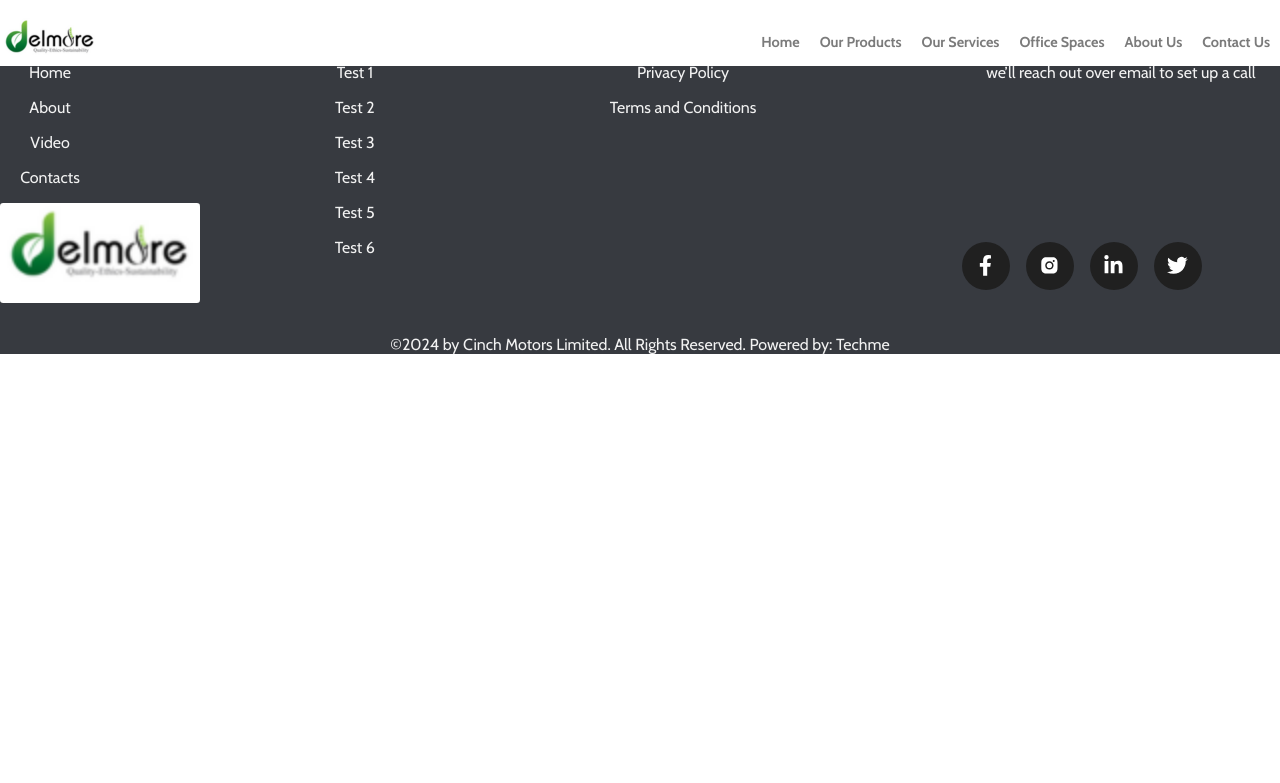
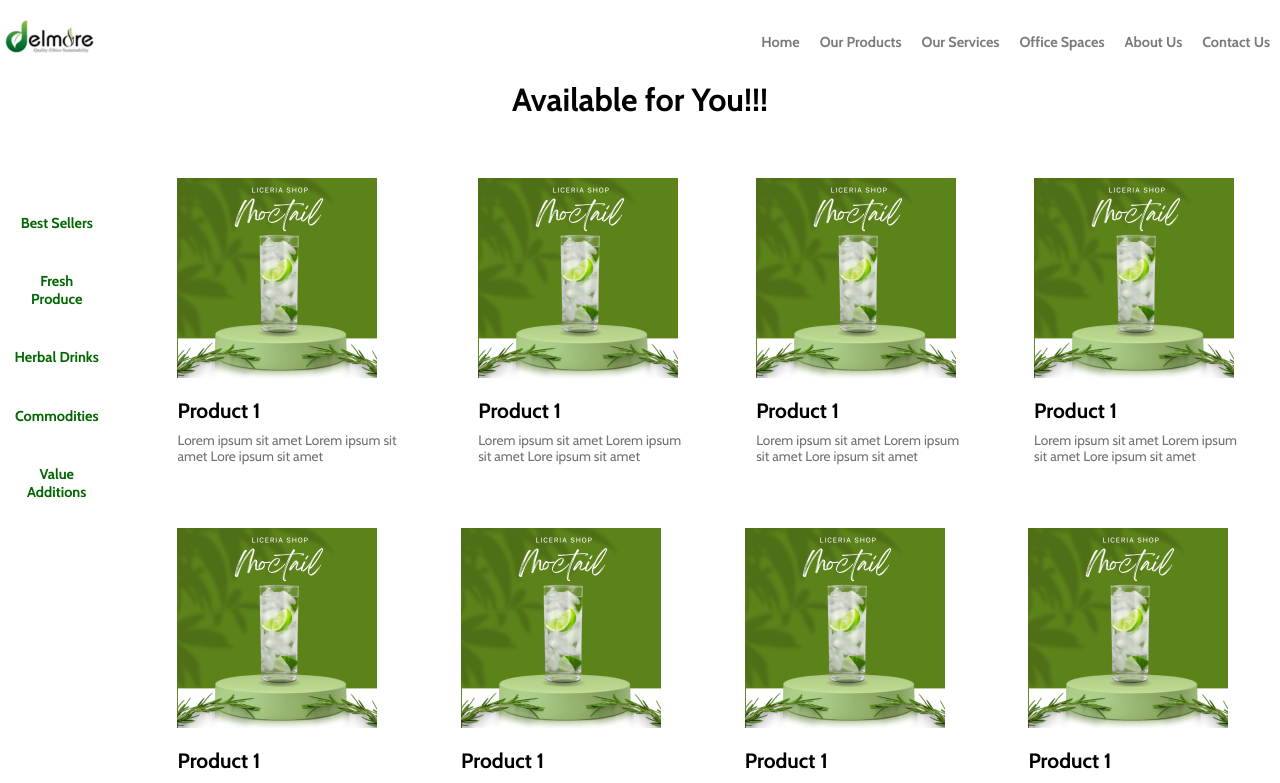
Before and after one commit to baayesh/Delmore, a React (Create React App) app: page /products in a window 1280 px wide. Shown: the top 783 px of the page. Built offline with nearby package versions, Linux system fonts and the light colour scheme.

Commit message:
add tab menu to products page

```diff
--- /dev/null
+++ b/src/components/Products/products.js
@@ -0,0 +1,144 @@
+import React from "react";
+import product from "../../assets/Products/products.png";
+import { useState } from "react";
+
+const ProductsCat = () => {
+  const [activeProductCategory, setActiveProductCategory] = useState(0);
+
+  const handleActiveProductCategory = (index) => {
+    setActiveProductCategory(index);
+  };
+
+  return (
+    <section>
+      <div className="products-container container">
+        <div className="products-title">
+          <h1>Available for You!!!</h1>
+        </div>
+
+        <div className="row categorizd__products__container">
+          <div className="column  product__categories">
+            <button
+              onClick={() => handleActiveProductCategory(1)}
+              className={`tag__1 ${
+                activeProductCategory === 1 ? "active__product" : ""
+              }`}
+            >
+              Best Sellers
+            </button>
+            <button
+              onClick={() => handleActiveProductCategory(2)}
+              className={`tag__1 ${
+                activeProductCategory === 2 ? "active__product" : ""
+              }`}
+            >
+              Fresh Produce
+            </button>
+            <button
+              onClick={() => handleActiveProductCategory(3)}
+              className={`tag__1 ${
+                activeProductCategory === 3 ? "active__product" : ""
+              }`}
+            >
+              Herbal Drinks
+            </button>
+            <button
+            onClick={() => handleActiveProductCategory(4)}
+            className={`tag__1 ${activeProductCategory === 4 ? 'active__product' : ''}`}>Commodities</button>
+            <button
+            onClick={() => handleActiveProductCategory(5)}
+            className=
+            {`tag__1 ${activeProductCategory ===5 ? 'active__product': ''}`}
+
+            >Value Additions</button>
+          </div>
+          <div className="column categorized__products">
+            <div className="row">
+              <div className="product column">
+                <img src={product} alt="product" />
+                <h3>Product 1</h3>
+                <p className="paragraph">
+                  Lorem ipsum sit amet Lorem ipsum sit amet Lore ipsum sit amet
+                </p>
+              </div>
+              <div>
+                <div className="product">
+                  <img src={product} alt="product" />
+                  <h3>Product 1</h3>
+                  <p className="paragraph">
+                    Lorem ipsum sit amet Lorem ipsum sit amet Lore ipsum sit
+                    amet
+                  </p>
+                </div>
+              </div>
+              <div>
+                <div className="product">
+                  <img src={product} alt="product" />
+                  <h3>Product 1</h3>
+                  <p className="paragraph">
+                    Lorem ipsum sit amet Lorem ipsum sit amet Lore ipsum sit
+                    amet
+                  </p>
+                </div>
+              </div>
+              <div>
+                <div className="product">
+                  <img src={product} alt="product" />
+                  <h3>Product 1</h3>
+                  <p className="paragraph">
+                    Lorem ipsum sit amet Lorem ipsum sit amet Lore ipsum sit
+                    amet
+                  </p>
+                </div>
+              </div>
+            </div>
+            <div className="row">
+              <div>
+                <div className="product">
+                  <img src={product} alt="product" />
+                  <h3>Product 1</h3>
+                  <p className="paragraph">
+                    Lorem ipsum sit amet Lorem ipsum sit amet Lore ipsum sit
+                    amet
+                  </p>
+                </div>
+              </div>
+              <div>
+                <div className="product">
+                  <img src={product} alt="product" />
+                  <h3>Product 1</h3>
+                  <p className="paragraph">
+                    Lorem ipsum sit amet Lorem ipsum sit amet Lore ipsum sit
+                    amet
+                  </p>
+                </div>
+              </div>
+              <div>
+                <div className="product">
+                  <img src={product} alt="product" />
+                  <h3>Product 1</h3>
+                  <p className="paragraph">
+                    Lorem ipsum sit amet Lorem ipsum sit amet Lore ipsum sit
+                    amet
+                  </p>
+                </div>
+              </div>
+              <div>
+                <div className="product">
+                  <img src={product} alt="product" />
+                  <h3>Product 1</h3>
+                  <p className="paragraph">
+                    Lorem ipsum sit amet Lorem ipsum sit amet Lore ipsum sit
+                    amet
+                  </p>
+                </div>
+              </div>
+            </div>
+          </div>
+        </div>
+      </div>
+    </section>
+  );
+};
+
+export default ProductsCat;
--- a/src/pages/products.js
+++ b/src/pages/products.js
@@ -1,9 +1,11 @@
 import React from 'react';
+import ProductsCat from '../components/Products/products';
+import '../styles/products.css'
 
 const Products = () => {
   return (
     <div>
-
+      <ProductsCat/>
     </div>
   )
 }
--- a/src/styles/home.css
+++ b/src/styles/home.css
@@ -350,7 +350,6 @@
 .usp-cta p {
   font-family: "cabin", sans-serif;
   font-weight: 400;
-  margin-botom: 0;
   font-size: 1.2rem;
   text-align: left;
   color: #707070;
@@ -370,6 +369,7 @@
   gap: 1em;
   cursor: pointer;
   border: 0px;
+  margin-bottom: 0.5em;
 }
 
 .usp-button:hover {
--- /dev/null
+++ b/src/styles/products.css
@@ -0,0 +1,72 @@
+/* Products - Section 1 */
+.products-container {
+  margin-top: 5em;
+}
+
+.categorizd__products__container {
+  gap: 2em;
+}
+
+.product__categories {
+  flex: 1;
+  margin-top: 3em;
+}
+
+.product__categories button {
+  padding: 1em;
+  border-width: 0;
+  border-radius: 2em;
+  margin: 0.4em 0em;
+  cursor: pointer;
+  transition: all 0.3s ease-in-out;
+  background-color: white;
+}
+
+.product__categories button:hover {
+  background-color: #006600;
+  color: white;
+}
+
+.active__product {
+  color: white;
+  background-color: #006600 !important;
+}
+
+.category__selection {
+  padding: 1em;
+  border-width: 0;
+  margin: 0.5em 0em;
+}
+
+.categorized__products {
+  flex: 10;
+}
+
+.product {
+  display: flex;
+  flex-direction: column;
+  padding: 2em;
+  text-align: left;
+  justify-content: left;
+  align-items: flex-start;
+}
+
+.products-title h1 {
+  font-family: "cabin", sans-serif;
+  font-size: 2rem;
+  font-weight: 700;
+}
+
+.product h3 {
+  font-family: "cabin", sans-serif;
+  text-align: center;
+  font-weight: 900;
+  margin-bottom: 0.4em;
+  letter-spacing: 0rem;
+  font-size: 1.3rem;
+}
+
+.product p {
+  color: #707070;
+  font-size: 0.85rem;
+}
```
Also changed, not shown: src/components/home/products.js (deleted, +0 -93 lines), src/styles/contact.css (deleted).
